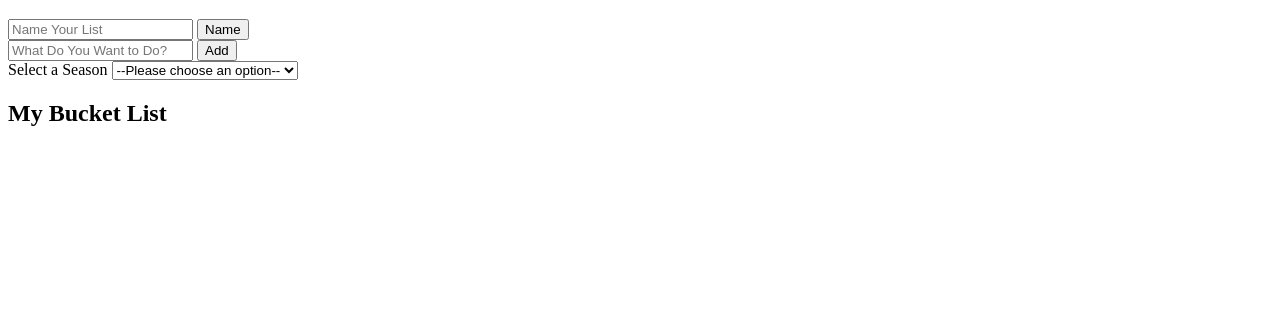
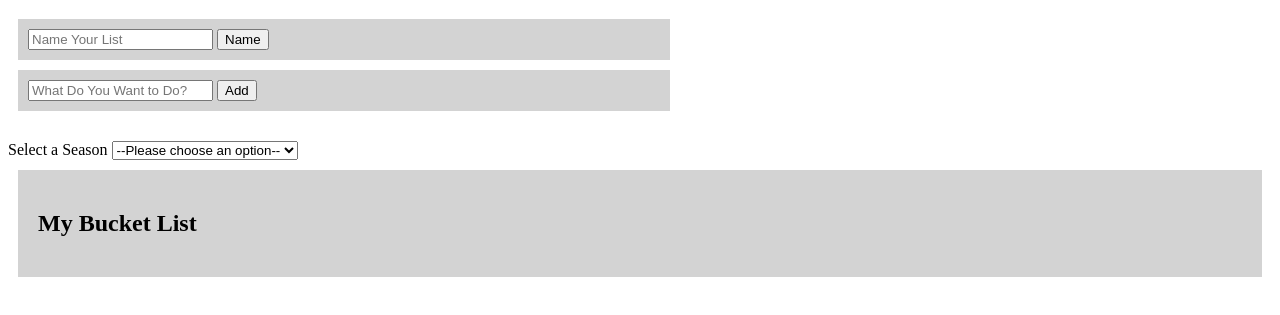
Before and after one commit to Eleanor-Shellstrop/bucket-list, a website with bundled scripts: page index.html in a window 1280 px wide. Shown: the part 61-376 px from the top of the page. Built offline with nearby package versions, Linux system fonts and the light colour scheme.

Commit message:
Add temp styles to better see changes

```diff
--- a/css/style.css
+++ b/css/style.css
@@ -1,5 +1,31 @@
 /*----------------------------------------*/
-/*      Auto-Generated Activities */
+/*              GENERAL                   */
+/*----------------------------------------*/
+main {
+    margin-top: 30px;
+}
+
+/*----------------------------------------*/
+/*              FORMS                     */
+/*----------------------------------------*/
+form {
+    width: 50%;
+    margin: 10px;
+    padding: 10px;
+    background-color: lightgray;
+}
+
+/*----------------------------------------*/
+/*              LIST AREA                 */
+/*----------------------------------------*/
+#listArea {
+    margin: 10px;
+    padding: 20px;
+    background-color: lightgray;
+}
+
+/*----------------------------------------*/
+/*      Auto-Generated Activities         */
 /*----------------------------------------*/
 .listItems {
     width: 25%;
--- a/index.html
+++ b/index.html
@@ -29,8 +29,10 @@
             <option value="summer">Summer</option>
             <option value="fall">Fall</option>
         </select>
-        <h2 id="listHeader">My Bucket List</h2>
-        <div id="myList"></div>
+        <div id="listArea">
+           <h2 id="listHeader">My Bucket List</h2>
+            <div id="myList"></div>
+        </div>
     </main>
     <div id="newItems"></div>
     <script type="module" src="./js/app.js"></script>
```
